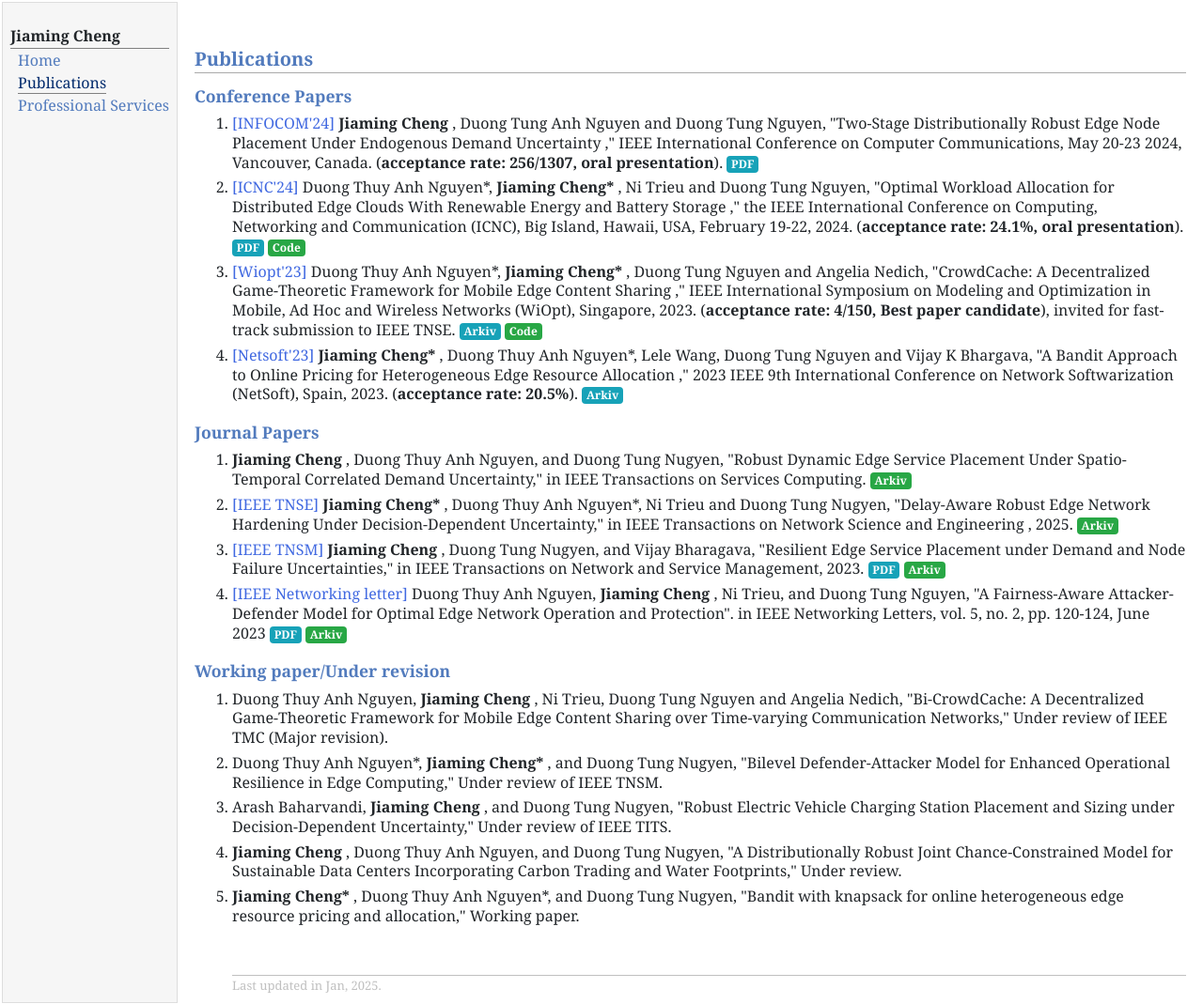
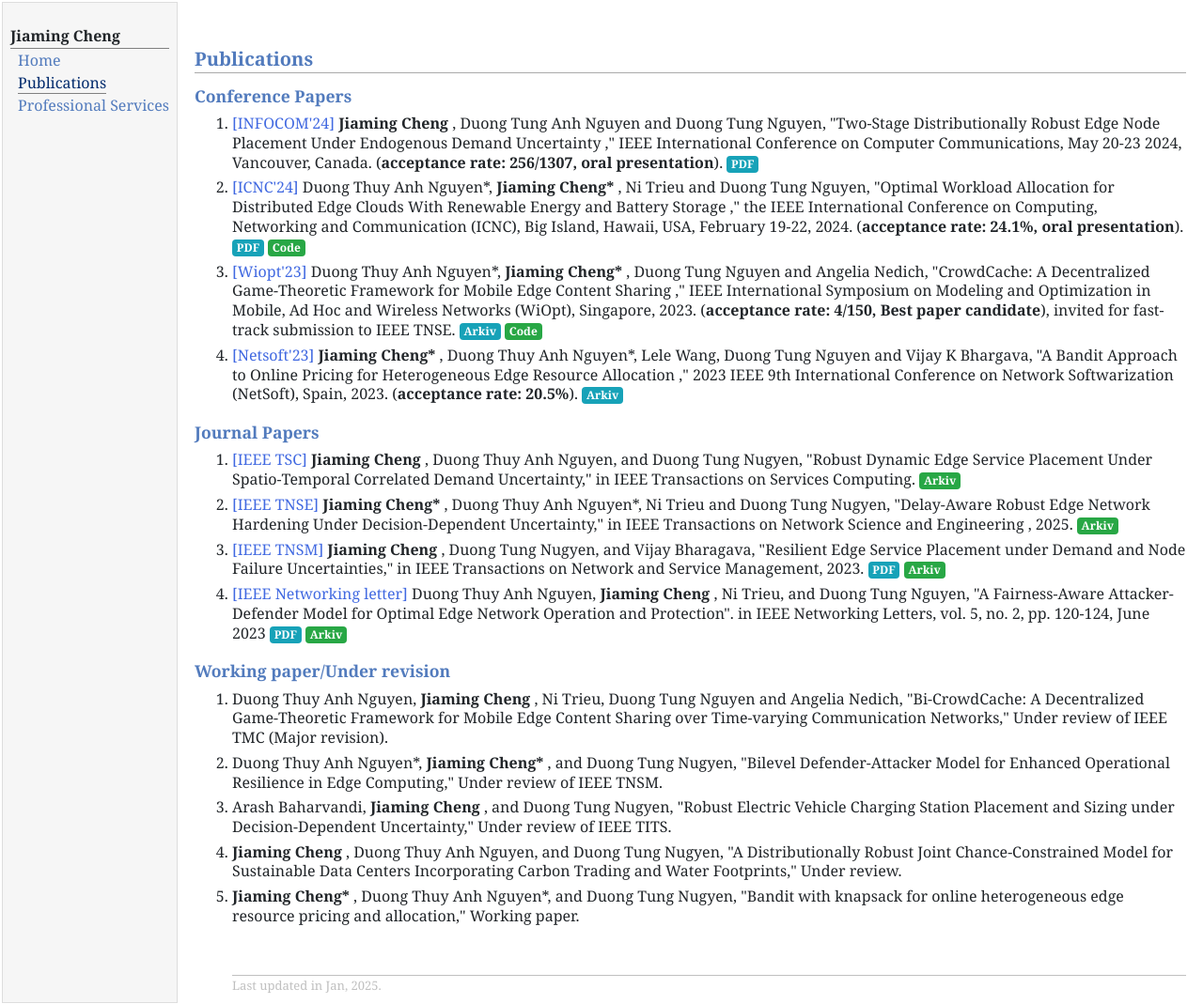
Before and after one commit to JJmingcc/jjmingcc.github.io, a plain HTML site: page Publications.html in a window 1280 px wide. Shown: the whole page at 94% size. Drawn offline with nearby package versions, Linux system fonts and the light colour scheme.

Commit message:
Update Publications.html

```diff
--- a/Publications.html
+++ b/Publications.html
@@ -84,7 +84,7 @@
 <ol>
 
 <li><p>
-	</font> <b> Jiaming Cheng </b>, Duong Thuy Anh Nguyen, and Duong Tung Nugyen, "Robust Dynamic Edge Service Placement Under Spatio-Temporal Correlated Demand Uncertainty," in IEEE Transactions on Services Computing.
+	<font color="RoyalBlue">[IEEE TSC]</font> <b> Jiaming Cheng </b>, Duong Thuy Anh Nguyen, and Duong Tung Nugyen, "Robust Dynamic Edge Service Placement Under Spatio-Temporal Correlated Demand Uncertainty," in IEEE Transactions on Services Computing.
 		<a class="badge badge-success" href="https://arxiv.org/pdf/2412.15608">Arkiv</a>
 </p></li>
 
```
